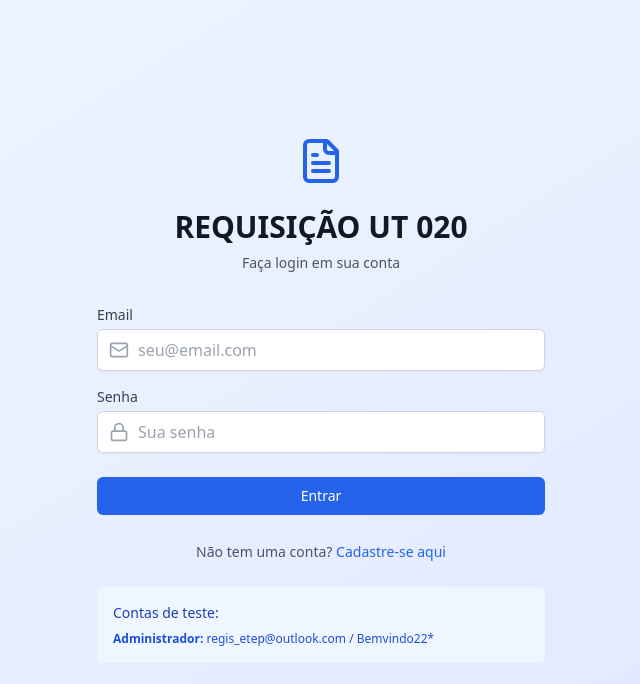
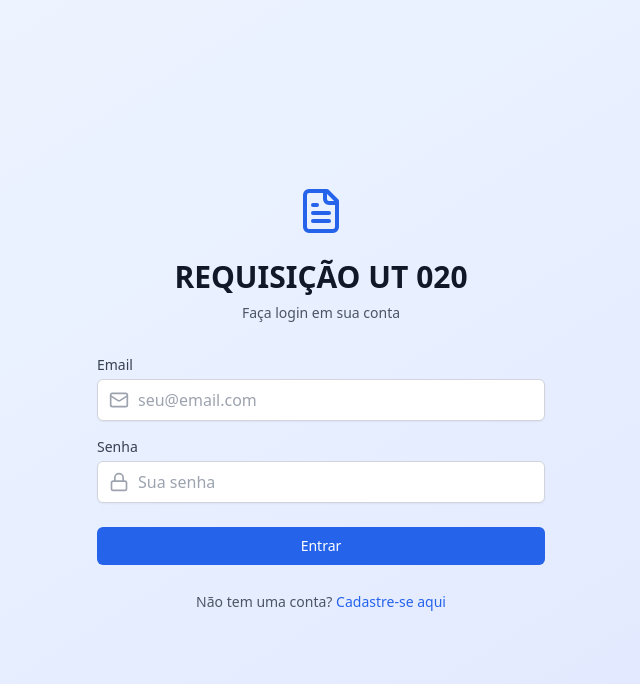
Before and after one commit to Segueregis/RQ, a React (Vite) app: page /login in a window 1280 px wide. Shown: the top 684 px of the page, without its empty margins (319-959 px from the left). Built offline with nearby package versions, Linux system fonts and the light colour scheme.

Commit message:
Remover informações de teste da página de login

```diff
--- a/src/pages/Login.tsx
+++ b/src/pages/Login.tsx
@@ -113,13 +113,6 @@ const Login: React.FC = () => {
               </Link>
             </span>
           </div>
-
-          <div className="mt-6 p-4 bg-blue-50 rounded-md">
-            <p className="text-sm text-blue-800 font-medium mb-2">Contas de teste:</p>
-            <div className="text-xs text-blue-700 space-y-1">
-              <div><strong>Administrador:</strong> regis_etep@outlook.com / Bemvindo22*</div>
-            </div>
-          </div>
         </form>
       </div>
     </div>
```
